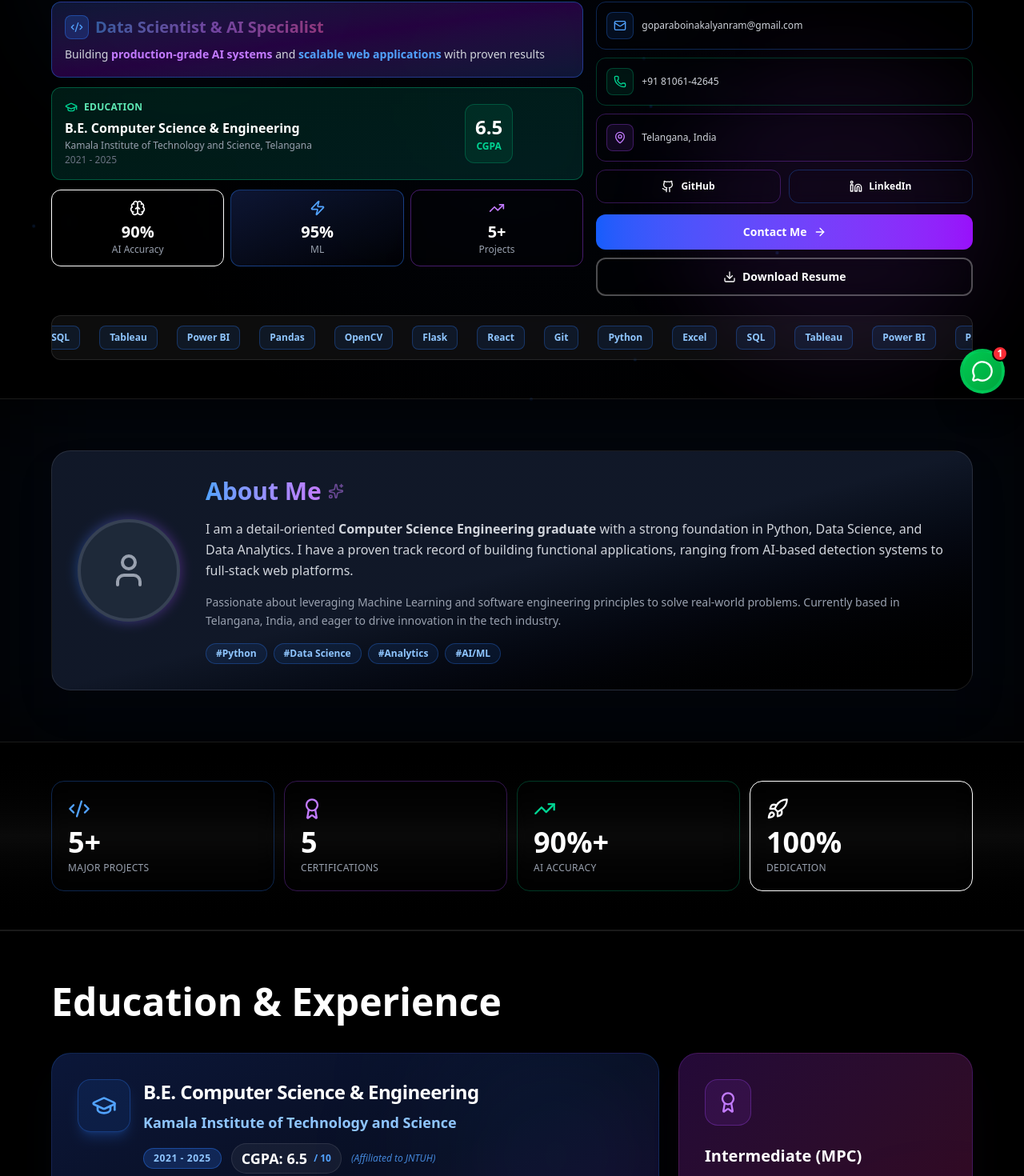
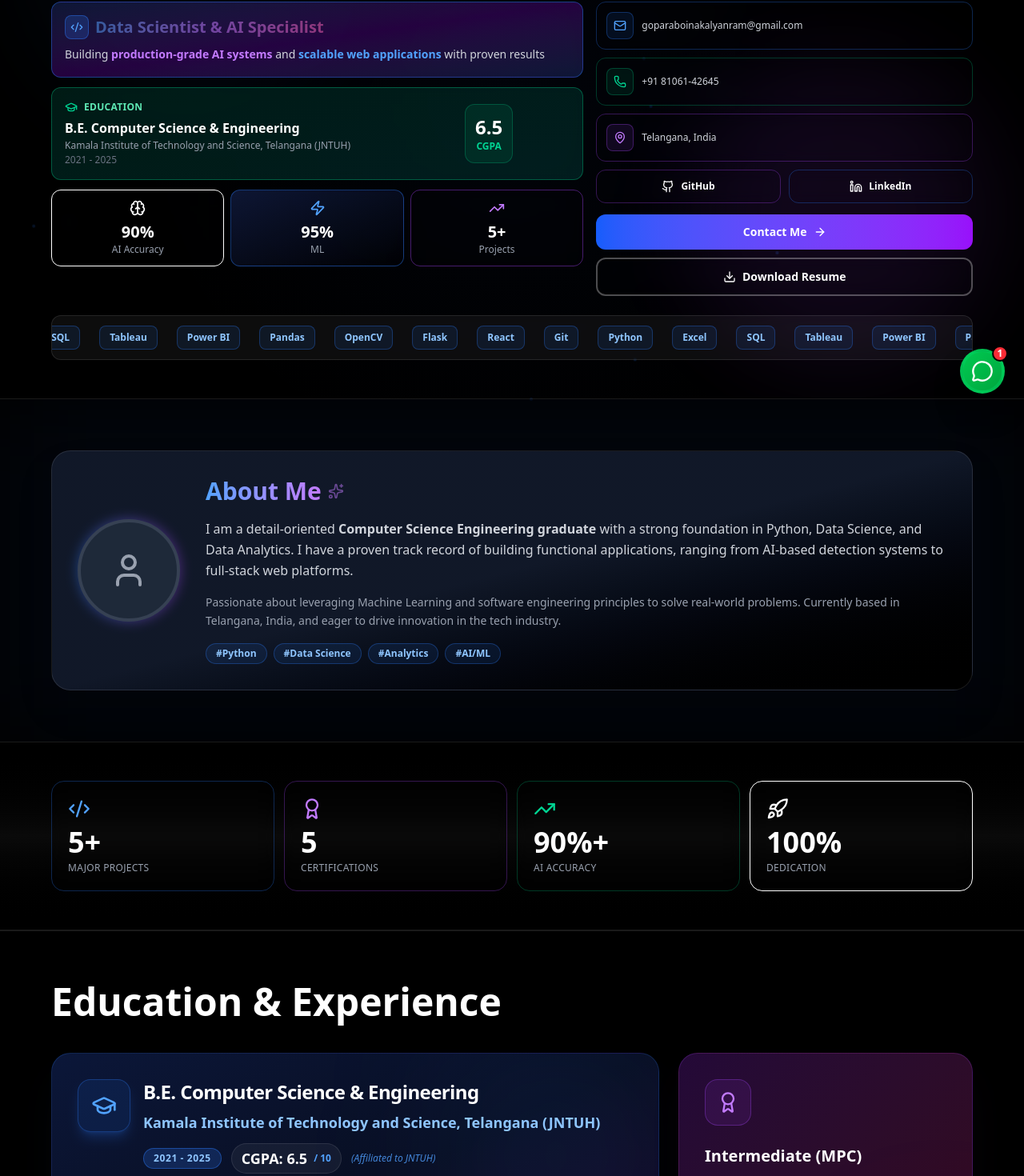
Before and after one commit to KalyanRamGoparaboina/portfolio, a Next.js app: page / in a window 1280 px wide. Shown: the part 284-1754 px from the top of the page at 80% size. Built offline with nearby package versions, Linux system fonts and the light colour scheme.

Commit message:
Update education details: Added (JNTUH) to college name

```diff
--- a/app/page.tsx
+++ b/app/page.tsx
@@ -437,7 +437,7 @@ export default function Home() {
                         <span className="text-xs font-bold text-emerald-300 uppercase tracking-wide">Education</span>
                       </div>
                       <h3 className="text-sm sm:text-base font-bold text-white mb-0.5">B.E. Computer Science & Engineering</h3>
-                      <p className="text-xs text-gray-400">Kamala Institute of Technology and Science, Telangana</p>
+                      <p className="text-xs text-gray-400">Kamala Institute of Technology and Science, Telangana (JNTUH)</p>
                       <p className="text-xs text-gray-500 mt-0.5">2021 - 2025</p>
                     </div>
                     <div className="flex items-center justify-center">
@@ -636,7 +636,7 @@ export default function Home() {
                     </div>
                     <div className="flex-1">
                       <h3 className="text-xl sm:text-2xl font-black text-white mb-2 tracking-tight">B.E. Computer Science & Engineering</h3>
-                      <p className="text-base sm:text-lg text-blue-300 font-bold mb-1">Kamala Institute of Technology and Science</p>
+                      <p className="text-base sm:text-lg text-blue-300 font-bold mb-1">Kamala Institute of Technology and Science, Telangana (JNTUH)</p>
                       <div className="flex flex-wrap items-center gap-3 mt-3">
                         <span className="px-3 py-1 rounded-full bg-blue-500/20 border border-blue-500/40 text-blue-300 text-xs font-black uppercase tracking-wider">2021 - 2025</span>
                         <div className="flex items-center gap-2 px-3 py-1 rounded-full bg-white/5 border border-white/10">
```
